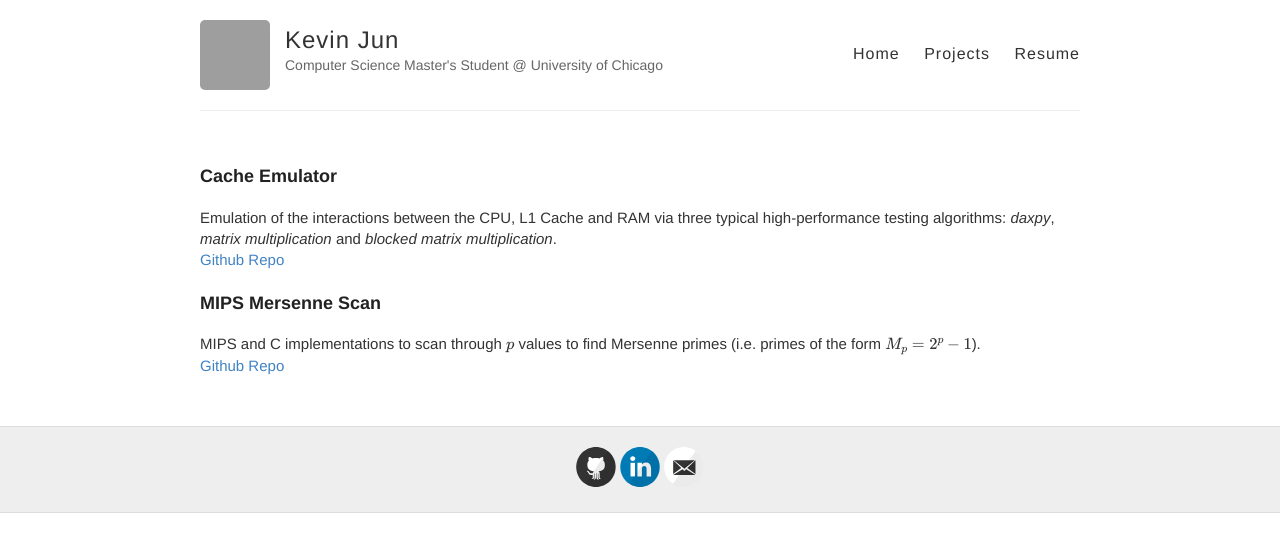
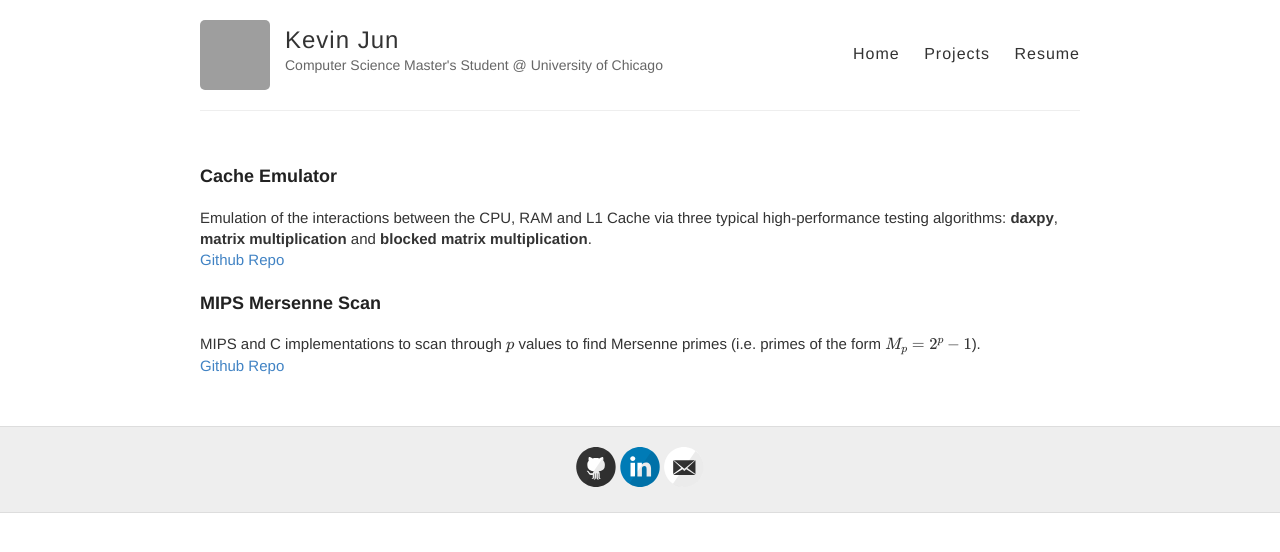
Before and after one commit to kevkjun/kevkjun.github.io, a Jekyll site: the page built from projects.html, in a window 1280 px wide. Shown: the top 552 px of the page. Built offline with Jekyll 4.4.1, drawn with Linux system fonts in a browser that asks for light colours; grey boxes are pictures that could not be loaded.

Commit message:
bolded algos

```diff
--- a/projects.html
+++ b/projects.html
@@ -6,7 +6,7 @@ permalink: /projects/
 <div class="page">
     <article class="page">
         <h3>Cache Emulator</h3>
-        <p>Emulation of the interactions between the CPU, L1 Cache and RAM via three typical high-performance testing algorithms: <i>daxpy</i>, <i>matrix multiplication</i> and <i>blocked matrix multiplication</i>.
+        <p>Emulation of the interactions between the CPU, RAM and L1 Cache via three typical high-performance testing algorithms: <b>daxpy</b>, <b>matrix multiplication</b> and <b>blocked matrix multiplication</b>.
             <br>
             <a href="https://github.com/kevkjun/CacheEmulator"> Github Repo</a></p>
         <h3>MIPS Mersenne Scan</h3>
```
